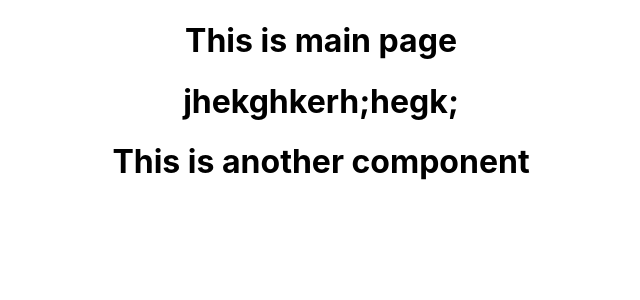
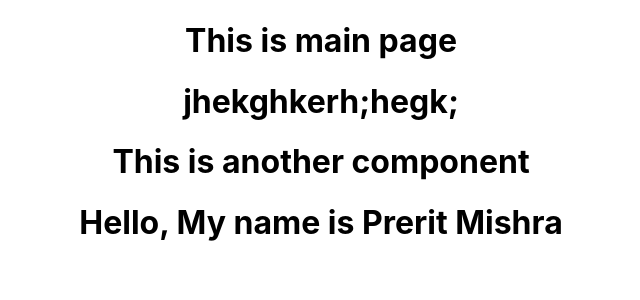
Before and after one commit to utkarshilh/Monger, a React (Create React App) app: page / in a window 1280 px wide. Shown: the top 300 px of the page, without its empty margins (319-959 px from the left). Built offline with nearby package versions, Linux system fonts and the light colour scheme.

Commit message:
Added file naming

```diff
--- a/src/App.js
+++ b/src/App.js
@@ -2,6 +2,7 @@ import logo from './logo.svg';
 import './App.css';
 import H from './H';
 import G from './G';
+import Prerit from './Prerit';
 
 function App() {
   return (
@@ -9,6 +10,8 @@ function App() {
       <h1>This is main page</h1>
       <H />
       <G />
+      <Prerit />
+
     </div>
   );
 }
--- /dev/null
+++ b/src/Prerit.js
@@ -0,0 +1,9 @@
+import React from 'react'
+
+export default function prerit() {
+  return (
+    <div>
+      <h1>Hello, My name is Prerit Mishra</h1>
+    </div>
+  )
+}
```
Also changed, not shown: 1 other file (tests, documents, lock files or other folders).
